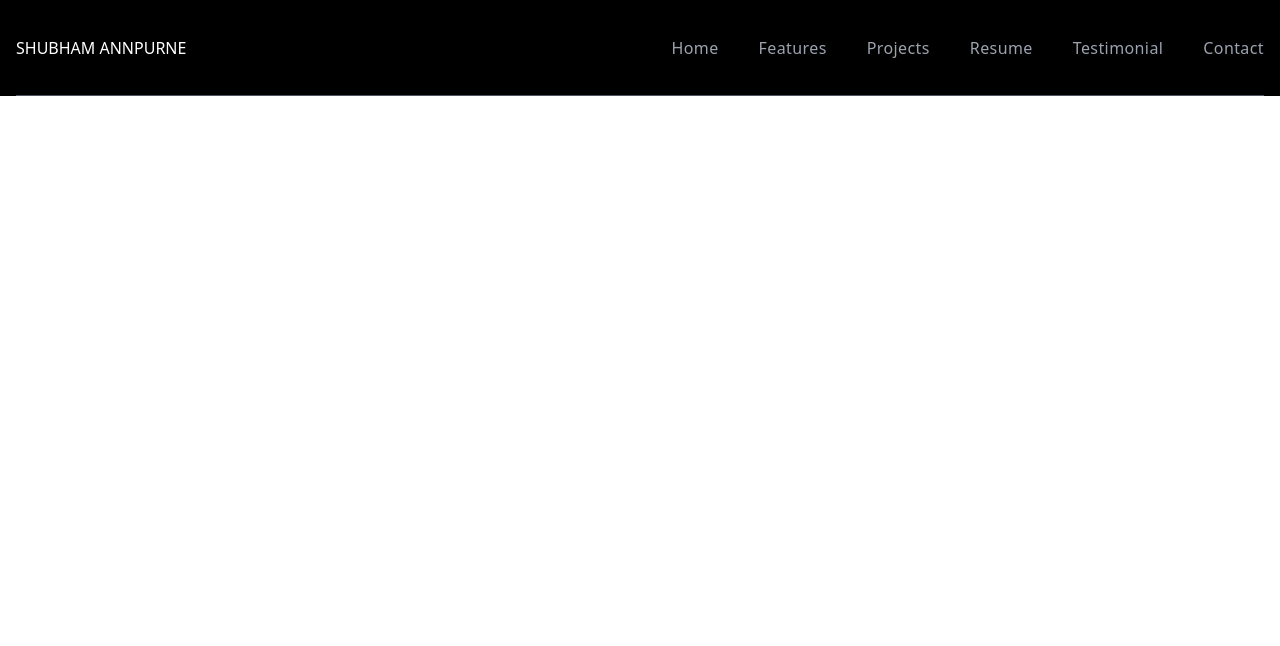
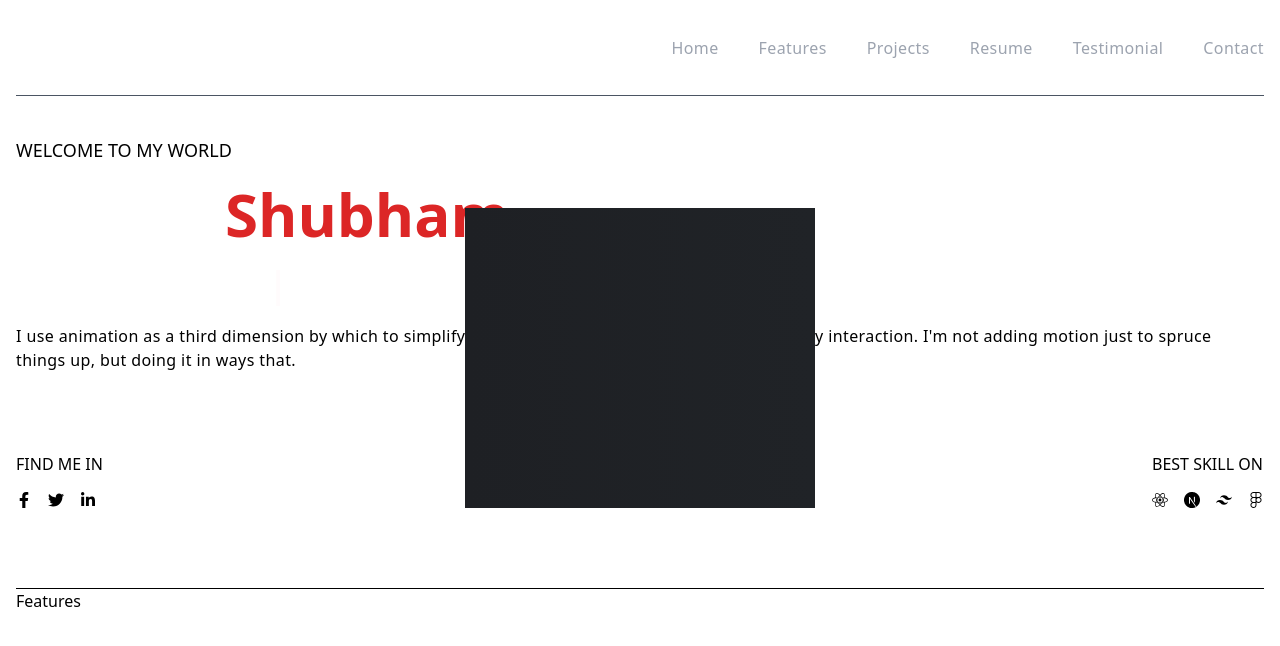
Before and after one commit to shubham111389/My-portfolio, a React (Create React App) app: page / in a window 1280 px wide. Shown: the top 646 px of the page. Built offline with nearby package versions, Linux system fonts and the light colour scheme.

Commit message:
add the banner folder for the about section

```diff
--- a/package.json
+++ b/package.json
@@ -12,6 +12,7 @@
     "react-router-dom": "^6.15.0",
     "react-scripts": "5.0.1",
     "react-scroll": "^1.8.9",
+    "react-simple-typewriter": "^5.0.1",
     "web-vitals": "^2.1.4"
   },
   "scripts": {
--- a/src/App.js
+++ b/src/App.js
@@ -1,11 +1,17 @@
 import React from 'react'
 import Navbar from './Components/navbar/NavBar'
+import Banner from './Components/banner/Banner'
+import Features from './Components/features/Features'
 
 const App = () => {
   return (
-    <div className="w-full h-auto bg-black text-lightText px-4">
+    <div className="w-full h-auto bg-bodyColor text-lightText px-4">
     <Navbar />
+  <div className="max-w-screen-xl mx-auto">
+    <Banner />
+    <Features />
 
+    </div>
     </div>
   )
 }
--- /dev/null
+++ b/src/Components/banner/Banner.js
@@ -0,0 +1,16 @@
+import React from 'react'
+import LeftBanner from './LeftBanner';
+import RightBanner from './RightBanner';
+const Banner = () => {
+  return (
+    <section
+      id="home"
+      className="w-full pt-10 pb-20 flex flex-col gap-10 xl:gap-0 lgl:flex-row items-center border-b-[1px] font-titleFont border-b-black"
+    >
+      <LeftBanner />
+      <RightBanner />
+    </section>
+  );
+}
+
+export default Banner
--- /dev/null
+++ b/src/Components/banner/LeftBanner.js
@@ -0,0 +1,39 @@
+import { useTypewriter, Cursor } from "react-simple-typewriter"; // used for the that typewrite scroll name
+import Media from './Media ';
+
+const LeftBanner = () => {
+    const [text] = useTypewriter({
+      words: ["Professional Coder.", "Full Stack Developer.", "UI Designer."],
+      loop: true,
+      typeSpeed: 20,
+      deleteSpeed: 10,
+      delaySpeed: 2000,
+    });
+  return (
+    <div className="w-full lgl:w-1/2 flex flex-col gap-20">
+      <div className="flex flex-col gap-5">
+        <h4 className=" text-lg font-normal">WELCOME TO MY WORLD</h4>
+        <h1 className="text-6xl font-bold text-white">
+          Hi, I'm <span className="text-red-600 capitalize">Shubham</span>
+        </h1>
+        <h2 className="text-4xl font-bold text-white">
+          a <span>{text}</span>
+          <Cursor
+            cursorBlinking="false"
+            cursorStyle="|"
+            cursorColor="#ff014f"
+          />
+        </h2>
+        <p className="text-base font-bodyFont leading-6 tracking-wide">
+          I use animation as a third dimension by which to simplify experiences
+          and kuiding thro each and every interaction. I'm not adding motion
+          just to spruce things up, but doing it in ways that.
+        </p>
+      </div>
+     {/* Media */}
+     <Media />
+    </div>
+  );
+}
+
+export default LeftBanner
--- /dev/null
+++ b/src/Components/banner/Media .js
@@ -0,0 +1,46 @@
+import React from 'react'
+import { FaFacebookF, FaTwitter, FaLinkedinIn, FaReact } from "react-icons/fa";
+import { SiTailwindcss, SiFigma, SiNextdotjs } from "react-icons/si";
+const Media = () => {
+  return (
+    <div className="flex flex-col xl:flex-row gap-6 lgl:gap-0 justify-between">
+        <div>
+          <h2 className="text-base uppercase font-titleFont mb-4">
+            Find me in
+          </h2>
+          <div className="flex gap-4">
+            <span className="bannerIcon">
+              <FaFacebookF />
+            </span>
+            <span className="bannerIcon">
+              <FaTwitter />
+            </span>
+            <span className="bannerIcon">
+              <FaLinkedinIn />
+            </span>
+          </div>
+        </div>
+        <div>
+          <h2 className="text-base uppercase font-titleFont mb-4">
+            BEST SKILL ON
+          </h2>
+          <div className="flex gap-4">
+            <span className="bannerIcon">
+              <FaReact />
+            </span>
+            <span className="bannerIcon">
+              <SiNextdotjs />
+            </span>
+            <span className="bannerIcon">
+              <SiTailwindcss />
+            </span>
+            <span className="bannerIcon">
+              <SiFigma />
+            </span>
+          </div>
+        </div>
+      </div>
+  )
+}
+
+export default Media
--- /dev/null
+++ b/src/Components/banner/RightBanner.js
@@ -0,0 +1,13 @@
+import React from 'react'
+
+
+const RightBanner = () => {
+  return (
+    <div className="w-full lgl:w-1/2 flex justify-center items-center relative">
+
+      <div className="absolute bottom-0 w-[350px] h-[300px] lgl:w-[500px] lgl:h-[500px] bg-gradient-to-r from-[#1e2024] to-[#202327] shadow-shadowOne flex justify-center items-center"></div>
+    </div>
+  );
+}
+
+export default RightBanner
--- /dev/null
+++ b/src/Components/features/Features.js
@@ -0,0 +1,9 @@
+import React from 'react'
+
+const Features = () => {
+  return (
+    <div>Features</div>
+  )
+}
+
+export default Features
--- a/src/index.css
+++ b/src/index.css
@@ -1,3 +1,5 @@
+
+@import url("https://fonts.googleapis.com/css2?family=Montserrat:wght@100;200;300;400;500;600;700;800;900&family=Poppins:wght@100;200;300;400;500;600;700;800;900&display=swap");
 @tailwind base;
 @tailwind components;
 @tailwind utilities;
```
Also changed, not shown: src/Components/navbar/NavBar.js (line endings or trailing spaces), 1 other file (tests, documents, lock files or other folders).
